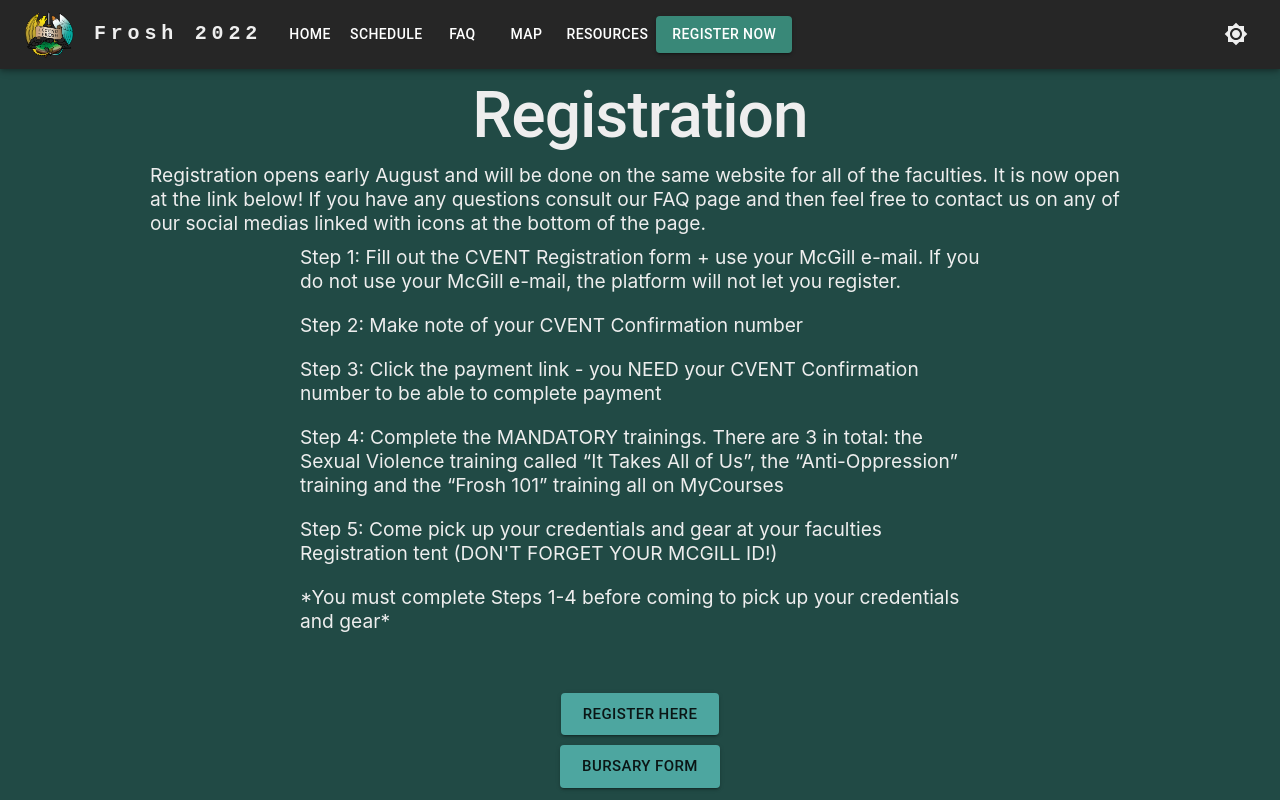
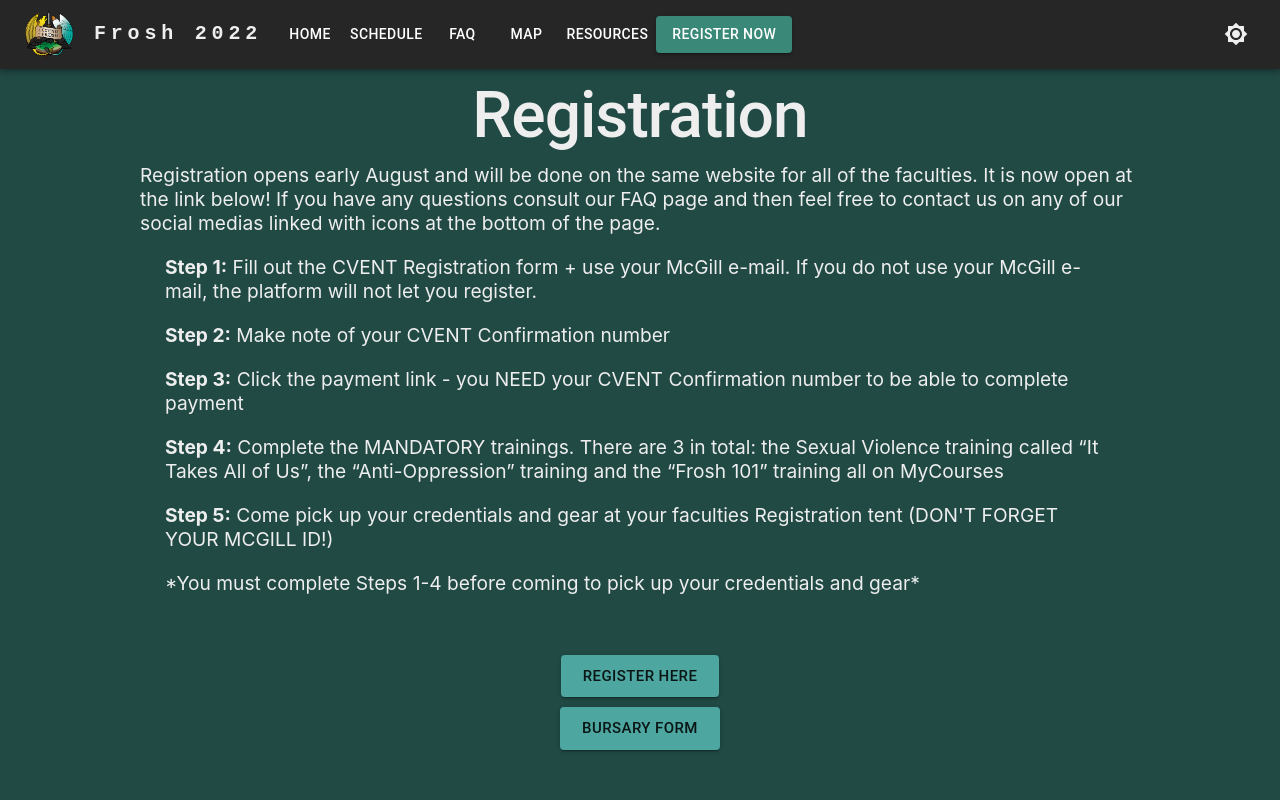
Before and after one commit to chailatte27/Frosh2024, a React (Create React App) app: page /#/register in a window 1280 px wide. Shown: the top 800 px of the page. Built offline with nearby package versions, Linux system fonts and the light colour scheme.

Commit message:
updated formatting

```diff
--- a/src/pages/home/index.jsx
+++ b/src/pages/home/index.jsx
@@ -72,6 +72,9 @@
               width: "fit-content",
               marginLeft: "auto",
               marginRight: "auto",
+              ...(theme.palette.mode === "dark"
+                ? { backgroundColor: "#ccc" }
+                : {}),
             }}
           >
             <CardMedia
--- a/src/pages/register/index.jsx
+++ b/src/pages/register/index.jsx
@@ -6,23 +6,55 @@
   return (
     <div style={{ marginTop: "10px" }}>
       <Typography variant="h1">Registration</Typography>
-      <div style={{ padding: "10px 150px 50px 150px" }}>
+      <div
+        style={{
+          padding: "10px 20px 50px 20px",
+          width: "90%",
+          marginLeft: "auto",
+          marginRight: "auto",
+          maxWidth: "1000px",
+        }}
+      >
         <div>
           <Typography variant="p">{HOW_TO_REGISTER}</Typography>
         </div>
-        <div style={{ padding: "10px 150px 50px 150px" }}>
-          <Typography variant="p">Step 1: Fill out the CVENT Registration form + use your McGill e-mail. If you do not use your McGill e-mail, the platform will not let you register. </Typography>
-          <br></br><br></br>
-          <Typography variant="p">Step 2: Make note of your CVENT Confirmation number</Typography>
-          <br></br><br></br>
-          <Typography variant="p">Step 3: Click the payment link - you NEED your CVENT Confirmation number to be able to complete payment</Typography>
-          <br></br><br></br>
-          <Typography variant="p">Step 4: Complete the MANDATORY trainings. There are 3 in total: the Sexual Violence training called <q>It Takes All of Us</q>, the <q>Anti-Oppression</q> training and the <q>Frosh 101</q> training all on MyCourses</Typography>
-          <br></br><br></br>
-          <Typography variant="p">Step 5: Come pick up your credentials and gear at your faculties Registration tent (DON'T FORGET YOUR MCGILL ID!)</Typography>
-          <br></br><br></br>
-          <Typography variant="p">*You must complete Steps 1-4 before coming to pick up your credentials and gear*</Typography>
-
+        <div style={{ padding: "20px 25px 50px 25px" }}>
+          <Typography variant="p">
+            <strong>Step 1:</strong> Fill out the CVENT Registration form + use
+            your McGill e-mail. If you do not use your McGill e-mail, the
+            platform will not let you register.{" "}
+          </Typography>
+          <br></br>
+          <br></br>
+          <Typography variant="p">
+            <strong>Step 2:</strong> Make note of your CVENT Confirmation number
+          </Typography>
+          <br></br>
+          <br></br>
+          <Typography variant="p">
+            <strong>Step 3:</strong> Click the payment link - you NEED your
+            CVENT Confirmation number to be able to complete payment
+          </Typography>
+          <br></br>
+          <br></br>
+          <Typography variant="p">
+            <strong>Step 4:</strong> Complete the MANDATORY trainings. There are
+            3 in total: the Sexual Violence training called{" "}
+            <q>It Takes All of Us</q>, the <q>Anti-Oppression</q> training and
+            the <q>Frosh 101</q> training all on MyCourses
+          </Typography>
+          <br></br>
+          <br></br>
+          <Typography variant="p">
+            <strong>Step 5:</strong> Come pick up your credentials and gear at
+            your faculties Registration tent (DON'T FORGET YOUR MCGILL ID!)
+          </Typography>
+          <br></br>
+          <br></br>
+          <Typography variant="p">
+            *You must complete Steps 1-4 before coming to pick up your
+            credentials and gear*
+          </Typography>
         </div>
         <div
           style={{
@@ -39,7 +71,6 @@
           >
             Register Here
           </Button>
-
         </div>
         <div
           style={{
@@ -49,7 +80,7 @@
             paddingTop: "10px",
           }}
         >
-            <Button
+          <Button
             variant="contained"
             size="large"
             href="https://drive.google.com/file/d/1c3cRhjv1KXxtrfnLfsSKHiImp28Rdzv_/view?usp=sharing"
```
Also changed, not shown: 1 other file (tests, documents, lock files or other folders).
